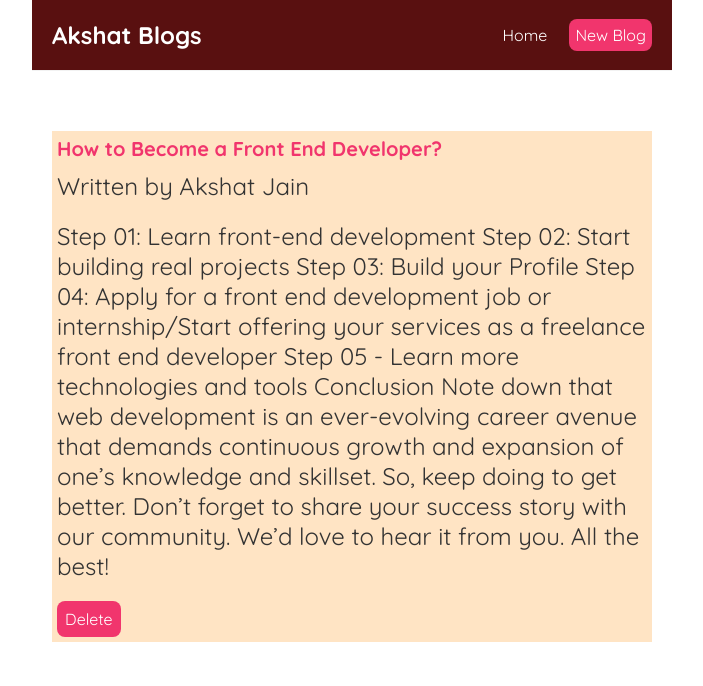
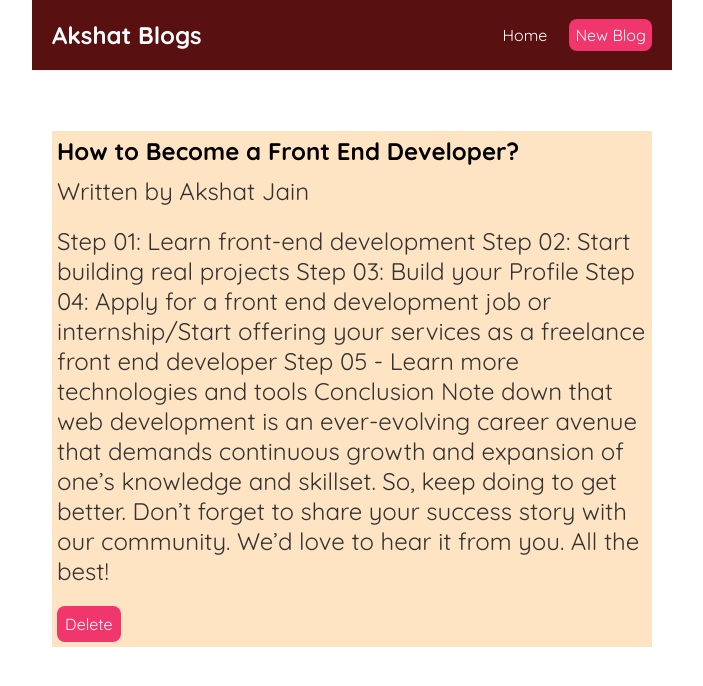
Before and after one commit to Akshat2Jain/blogapp_reactjs, a React (Create React App) app: page /blogs/2 in a window 1280 px wide. Shown: the top 686 px of the page, without its empty margins (288-991 px from the left). Built offline with nearby package versions, Linux system fonts and the light colour scheme; data requests are answered from the project's data file.

Commit message:
Update index.css
Changed the font size and color of the heading.

```diff
--- a/src/index.css
+++ b/src/index.css
@@ -72,8 +72,8 @@
   } */
 /* --------------------- */
 .blog-details h2 {
-  font-size: 20px;
-  color: #f1356d;
+  font-size: 1.5rem;
+  color: #000000;
   margin-bottom: 10px;
 }
 .blog-details div {
```
